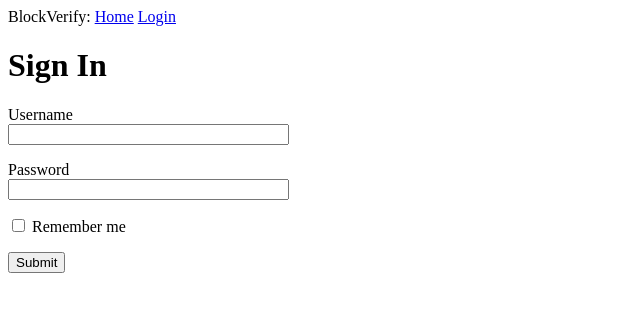
After one commit to saifazmi/BlockVerify, a Flask app: template src/client/app/templates/login.html in a window 1280 px wide. The commit adds this page. Shown: the top 312 px of the page, without its empty margins (0-640 px from the left). Run offline with Flask 2, Linux system fonts and the light colour scheme; the template is opened without the code that fills it: most values are stand-ins (such as "Sample title", 1, 10 or a date in 2020); form fields are guessed from the names that the template uses.

Commit message:
CLIENT: defined login form, temmplate and route

```diff
--- a/src/client/app/templates/base.html
+++ b/src/client/app/templates/base.html
@@ -11,6 +11,7 @@
         <nav>
             BlockVerify:
             <a href="{{ url_for("index") }}">Home</a>
+            <a href="{{ url_for("login") }}">Login</a>
         </nav>
 
         {% with messages = get_flashed_messages() %}
--- /dev/null
+++ b/src/client/app/templates/login.html
@@ -0,0 +1,18 @@
+{% extends "base.html" %}
+
+{% block content %}
+    <h1>Sign In</h1>
+    <form action="" method="post">
+        {{ form.hidden_tag() }}
+        <p>
+            {{ form.username.label }}<br>
+            {{ form.username(size=32) }}
+        </p>
+        <p>
+            {{ form.password.label }}<br>
+            {{ form.password(size=32) }}
+        </p>
+        <p>{{ form.remember_me() }} {{ form.remember_me.label }}</p>
+        <p>{{ form.submit() }}</p>
+    </form>
+{% endblock %}
```
Also changed, not shown: src/client/app/forms.py (+8 -1 lines), src/client/app/routes.py (+7 -1 lines).
